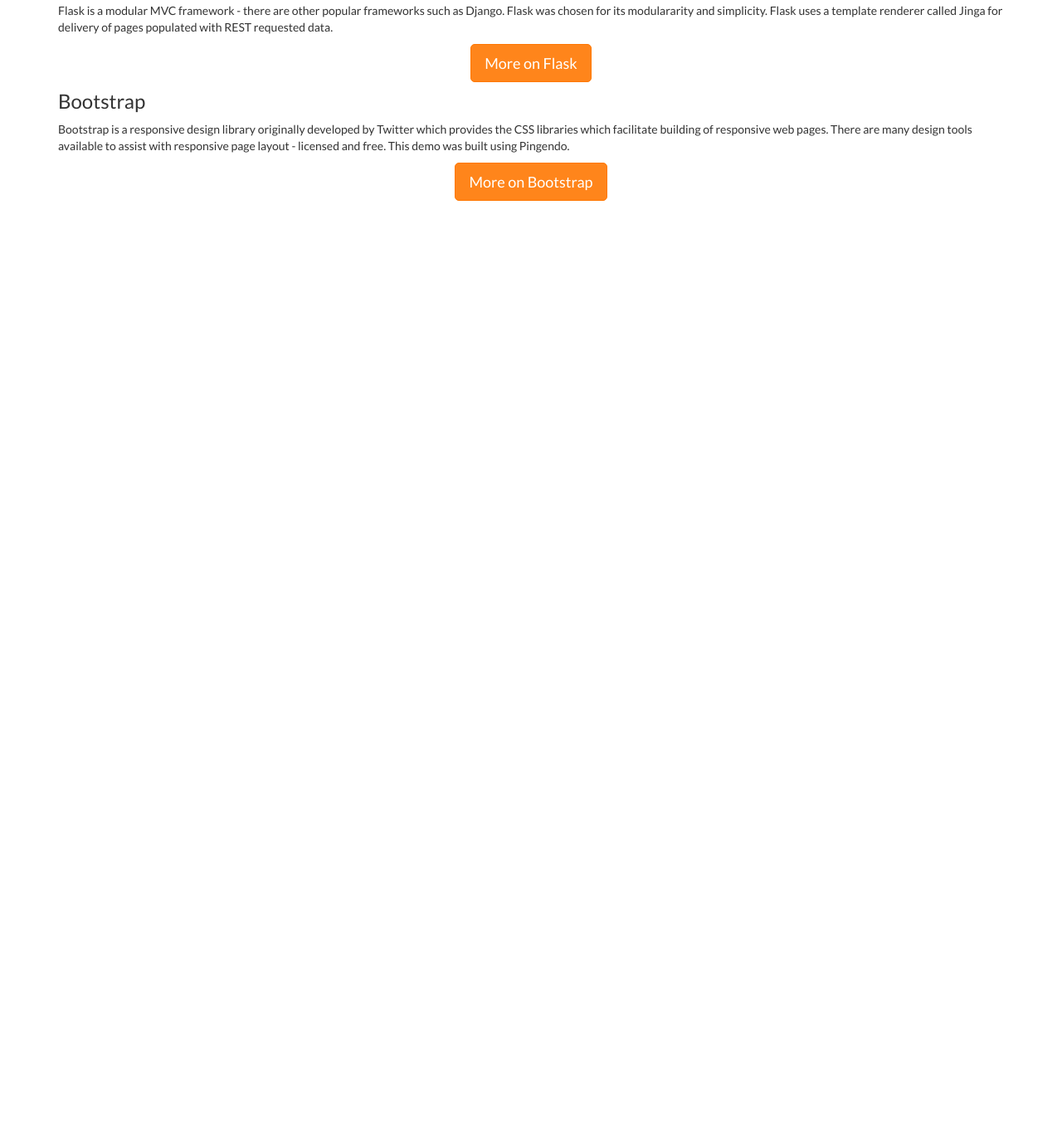
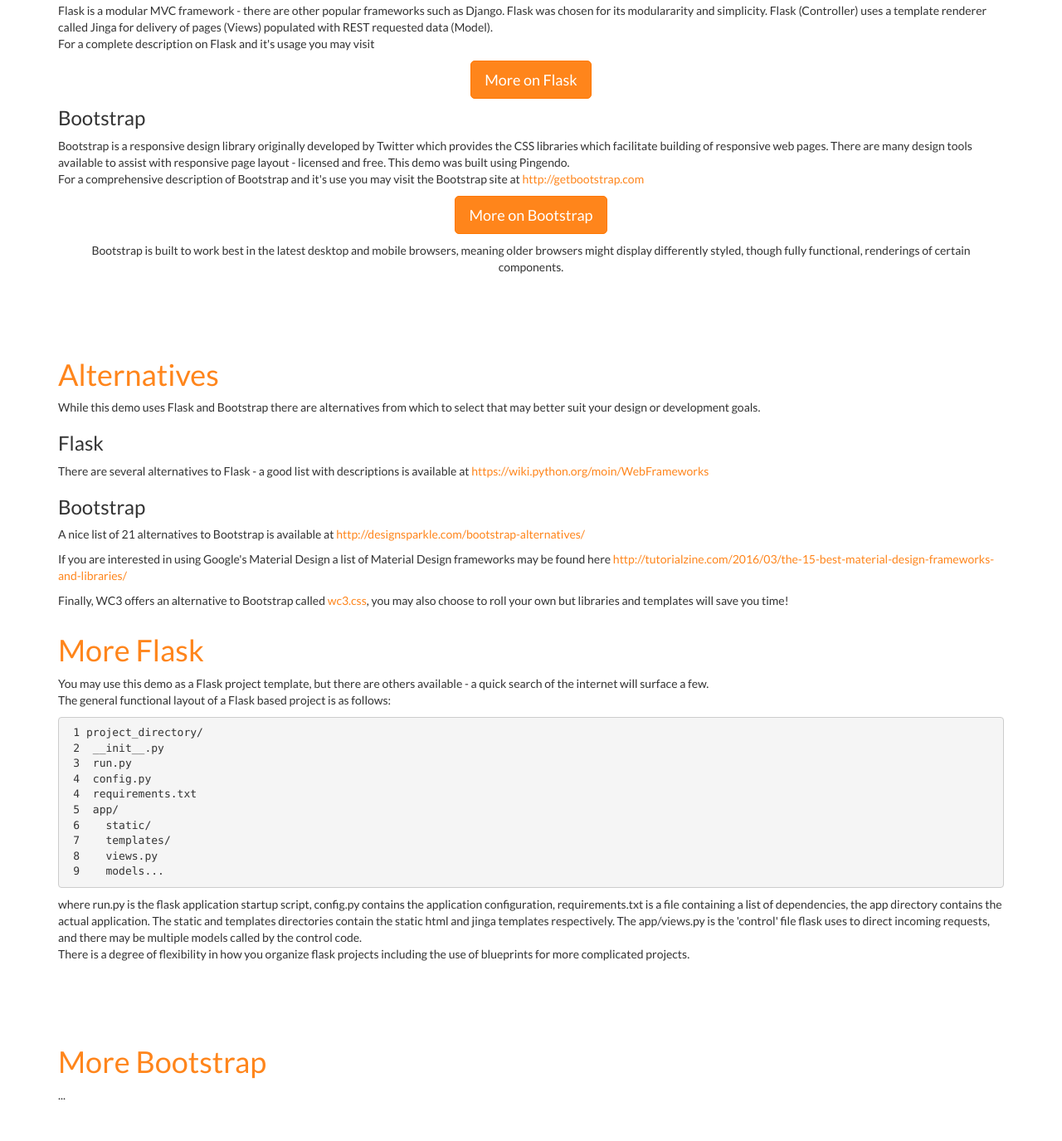
Before and after one commit to moneil/BBDN-REST400, a plain HTML site: page app/static/flask_bootstrap.html in a window 1280 px wide. Shown: the part 504-1879 px from the top of the page at 83% size. Before the commit the page ends 800 px from the top, so only its background shows below. Drawn offline with nearby package versions, Linux system fonts and the light colour scheme.

Commit message:
Added 500 page, Updated Flask page

```diff
--- a/app/static/flask_bootstrap.html
+++ b/app/static/flask_bootstrap.html
@@ -41,7 +41,7 @@
           <div class="col-md-12 text-center">
             <div class="jumbotron">
               <h1 class="text-primary">Flask and Bootstrap</h1>
-              We mentioned that two best practices for RESTful development is statless and
+              Two best practices for RESTful development are stateless and
               responsive design. This demo uses two open projects and their libraries to achieve both - Flask and Bootstrap.
             </div>
           </div>
@@ -55,29 +55,94 @@
               <h1 class="text-primary">Flask and Bootstrap</h1>
               <h3>Flask</h3>
               <p>Flask is a modular MVC framework - there are other popular frameworks such as Django. Flask
-              was chosen for its modulararity and simplicity. Flask uses a template renderer called Jinga
-              for delivery of pages populated with REST requested data.
-              </p>
+              was chosen for its modulararity and simplicity. Flask (Controller) uses a template renderer
+              called Jinga for delivery of pages (Views) populated with REST requested data (Model).
+              <br>
+              For a complete description on Flask and it's usage you may visit </p>
               <div class="col-md-12 text-center">
                 <p>
-                  <a class="btn btn-lg btn-primary" href="#flask">More on Flask</a>
+                  <a href="#flask" class="btn btn-lg btn-primary" href="#flask">More on Flask</a>
                 </p>
               </div>
               <h3>Bootstrap</h3>
               <p>Bootstrap is a responsive design library originally developed by Twitter which provides the
                 CSS libraries which facilitate building of responsive web pages. There are many design tools available to assist with
-                responsive page layout - licensed and free. This demo was built using Pingendo.
+                responsive page layout - licensed and free. This demo was built using Pingendo.</br>
+                For a comprehensive description of Bootstrap and it's use you may visit the Bootstrap site at <a href="http://getbootstrap.com/">
+                http://getbootstrap.com</a>
               </p>
               <div class="col-md-12 text-center">
                 <p>
-                  <a class="btn btn-lg btn-primary" href="#bootstrap">More on Bootstrap</a>
+                  <a href="#bootstrap" class="btn btn-lg btn-primary" href="#bootstrap">More on Bootstrap</a>
                 </p>
+                </p>
+Bootstrap is built to work best in the latest desktop and mobile browsers, meaning older browsers might display differently styled, though fully functional, renderings of certain components.                </p>
               </div>
             </div>
           </div>
         </div>
       </div>
     </div>
-
+    <div class="section">
+      <div class="container">
+        <div class="row">
+          <div class="col-md-12">
+              <h1 class="text-primary">Alternatives</h1>
+              While this demo uses Flask and Bootstrap there are alternatives from which to select that may better suit your design or development goals.
+              <h3>Flask</h3>
+              There are several alternatives to Flask - a good list with descriptions is available at <a href="https://wiki.python.org/moin/WebFrameworks">https://wiki.python.org/moin/WebFrameworks</a>
+              <h3>Bootstrap</h3>
+              <p>
+                A nice list of 21 alternatives to Bootstrap is available at <a href="http://designsparkle.com/bootstrap-alternatives/">http://designsparkle.com/bootstrap-alternatives/</a>
+              </p>
+              <p>
+                If you are interested in using Google's Material Design a list of Material Design frameworks may be found here
+                <a href="http://tutorialzine.com/2016/03/the-15-best-material-design-frameworks-and-libraries/">http://tutorialzine.com/2016/03/the-15-best-material-design-frameworks-and-libraries/</a>
+              </p>
+              <p>
+                Finally, WC3 offers an alternative to Bootstrap called <a href="http://www.w3schools.com/w3css/default.asp">wc3.css</a>, you may also choose to roll your own but libraries and templates will save you time!
+              </p>
+          </div>
+        </div>
+        <div class="row">
+          <div class="col-md-12">
+              <h1 class="text-primary" id="flask" >More Flask</h1>
+              <p>
+                You may use this demo as a Flask project template, but there are others available - a quick search of the internet will surface a few.<br>
+                The general functional layout of a Flask based project is as follows:
+              </p>
+              <p>
+<pre><code> 1 project_directory/
+ 2  __init__.py
+ 3  run.py
+ 4  config.py
+ 4  requirements.txt
+ 5  app/
+ 6    static/
+ 7    templates/
+ 8    views.py
+ 9    models...
+</code></pre>
+where run.py is the flask application startup script, config.py contains the application configuration, requirements.txt is a file containing a list of dependencies,
+the app directory contains the actual application. The static and templates directories contain
+the static html and jinga templates respectively. The app/views.py is the 'control' file flask uses to direct
+incoming requests, and there may be multiple models called by the control code.<br>
+There is a degree of flexibility in how you organize flask projects including the use of blueprints for more complicated projects.
+</p>
+          </div>
+        </div>
+      </div>
+    </div>
+    <div class="section">
+      <div class="container">
+        <div class="row">
+          <div class="col-md-12">
+              <h1 class="text-primary" id="bootstrap" >More Bootstrap</h1>
+              <p>
+...              </p>
+          </div>
+        </div>
+      </div>
+    </div>
   </body>
 </html>
```
Also changed, not shown: app/templates/500.html (added, +5 -0 lines), app/static/img/500.png (added), 2 other files.
